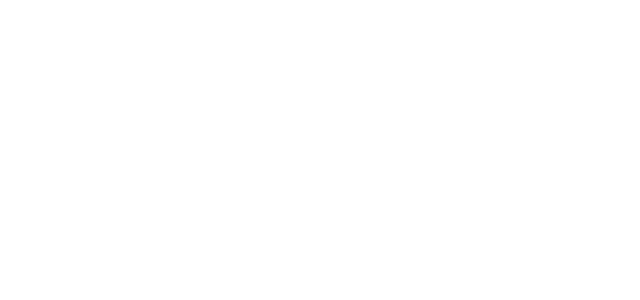
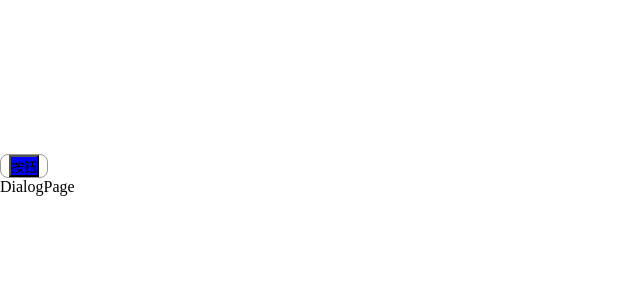
Before and after one commit to zxjdzxb/Summer-Solstice-UI, a Next.js app: page / in a window 1280 px wide. Shown: the top 300 px of the page, without its empty margins (0-640 px from the left). Built offline with nearby package versions, Linux system fonts and the light colour scheme.

Commit message:
按钮骨架

```diff
--- a/src/components/Button.module.scss
+++ b/src/components/Button.module.scss
@@ -1,4 +1,29 @@
-.container{
-    max-width: 960px;
-    padding-top: 0;
+.button {
+  border: 1px solid #999;
+  color: #333;
+  font-size: 16px;
+  border-radius: 8px;
+  width: 48px;
+  height: 24px;
+  display: flex;
+  justify-content: center;
+
+
+  .link {
+    background: blue;
+  }
+
+  button[disabled] {
+    opacity: 0.5;
+    cursor: not-allowed;
+  }
+
+  .primary {
+    background: green;
+  }
+
+  .danger {
+    background: red;
+    border-color: rosybrown;
+  }
 }
--- a/src/components/Button.tsx
+++ b/src/components/Button.tsx
@@ -1,10 +1,40 @@
 import s from './Button.module.scss';
+import React, {MouseEventHandler, useMemo, useState} from 'react';
 
-export default function Button() {
+interface Props {
+  type: 'submit' | 'reset' | 'button';
+  level: 'primary'| 'danger' | 'link';
+  disabled: boolean;
+  autoSelfDisabled: boolean;
+  onClick: (e: React.MouseEvent<Element>) => void;
+  children: string
+}
+
+export default function Button(props: Props, context: any) {
+  const [selfDisabled, setSelfDisabled] = useState(false);
+  const _disabled = useMemo(() => {
+    if (!props.autoSelfDisabled) {
+      return props.disabled;
+    }
+    if (selfDisabled) {
+      return true;
+    } else {
+      return props.disabled;
+    }
+  }, [props.disabled, selfDisabled]);
+  const onCl: React.MouseEventHandler = (e) => {
+    props.onClick?.(e);
+    setSelfDisabled(true);
+    setTimeout(() => {
+      setSelfDisabled(false);
+    }, 500);
+  };
   return (
     <>
-      <div className={s.container}>
-        <button className={s.button}>Button</button>
+      <div className={s.button}>
+        <button disabled={_disabled} type={props.type} className={`${s[props.level]}`} onClick={onCl}>
+          {props.children}
+        </button>
       </div>
     </>
   );
--- a/src/components/Dialog.module.scss
+++ b/src/components/Dialog.module.scss
@@ -7,7 +7,6 @@
   top: 50%;
   left: 50%;
   transform: translate(-50%, -50%);
-
   .mask {
     position: fixed;
     top: 0;
--- a/src/pages/DialogPage.module.scss
+++ b/src/pages/DialogPage.module.scss
@@ -0,0 +1,3 @@
+.container{
+
+}
--- a/src/pages/DialogPage.tsx
+++ b/src/pages/DialogPage.tsx
@@ -4,9 +4,7 @@
 
 
 export default function DialogPage() {
-  const [x, setX] = useState(true);
   const [y, setY] = useState(false);
-  const buttonRef = useRef<HTMLButtonElement | null>(null);
   return (
     <>
       <div className={s.container}>
--- a/src/pages/index.tsx
+++ b/src/pages/index.tsx
@@ -1,6 +1,8 @@
 import Head from 'next/head';
 import React from 'react';
 import Link from 'next/link';
+import Icon from '@/components/Icon';
+import Button from '@/components/Button';
 
 export default function Home() {
   return (
@@ -11,7 +13,18 @@
         <meta name="viewport" content="width=device-width, initial-scale=1"/>
         <link rel="icon" href="/favicon.ico"/>
       </Head>
-      <Link href="/DialogPage"></Link>
+      <Icon name="kings" className="kings}"/>
+      <Button
+        level="link" type="button"
+        disabled={false} autoSelfDisabled={false}
+        onClick={() => {
+          console.log('click');
+        }
+        }>按钮
+      </Button>
+      <Link href="/DialogPage">
+        DialogPage
+      </Link>
     </>
   );
 }
```
Also changed, not shown: src/components/Dialog.tsx (+3 -4 lines).
